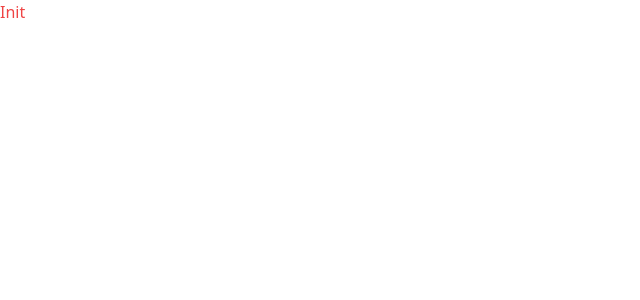
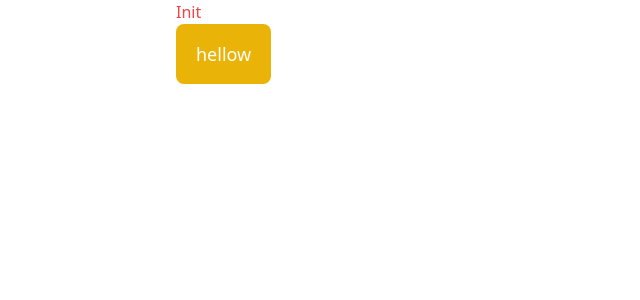
Before and after one commit to KARL-GROUP/karl-rental-fe, a Next.js app: page / in a window 1280 px wide. Shown: the top 300 px of the page, without its empty margins (0-640 px from the left). Built offline with nearby package versions, Linux system fonts and the light colour scheme.

Commit message:
feat: Creating button component

```diff
--- a/src/components/ui/Button.tsx
+++ b/src/components/ui/Button.tsx
@@ -1,6 +1,13 @@
-const Button = () => {
-  return ( <>
-  </> );
+interface Props {
+  children: string,
+  styles: string,
+  onClick: () => void;
+}
+
+const Button = ({ children, styles, onClick }: Props) => {
+  return (<>
+    <button onClick={onClick} className={`bg-primary-gray text-white text-lg rounded-lg px-5 py-4 ${styles}`}>{children}</button>
+  </>);
 }
 
 export default Button;
--- a/src/pages/index.tsx
+++ b/src/pages/index.tsx
@@ -1,14 +1,23 @@
 import Head from 'next/head'
 import Image from 'next/image'
-import { Inter } from '@next/font/google'
+import { Butterfly_Kids, Inter } from '@next/font/google'
 import styles from '@/styles/Home.module.css'
-
+import Button from '@/components/ui/Button'
 const inter = Inter({ subsets: ['latin'] })
 
 export default function Home() {
+  const handleClick = () => {
+    console.log('Button was clicked');
+  };
+
   return (
     <>
-    <h1 className='text-red-500'> Init</h1>
+    <section className='px-44'>
+
+
+    <h1 className='text-red-500 '> Init</h1>
+    <Button onClick={handleClick} styles="bg-yellow-500" children="hellow"/>
+    </section>
       </>
   )
 }
--- a/tailwind.config.js
+++ b/tailwind.config.js
@@ -9,7 +9,11 @@ module.exports = {
     "./src/**/*.{js,ts,jsx,tsx}",
   ],
   theme: {
-    extend: {},
+    extend: {
+      colors:{
+        "primary-gray" : "#1C1C1C"
+      }
+    },
   },
   plugins: [],
 }
```
